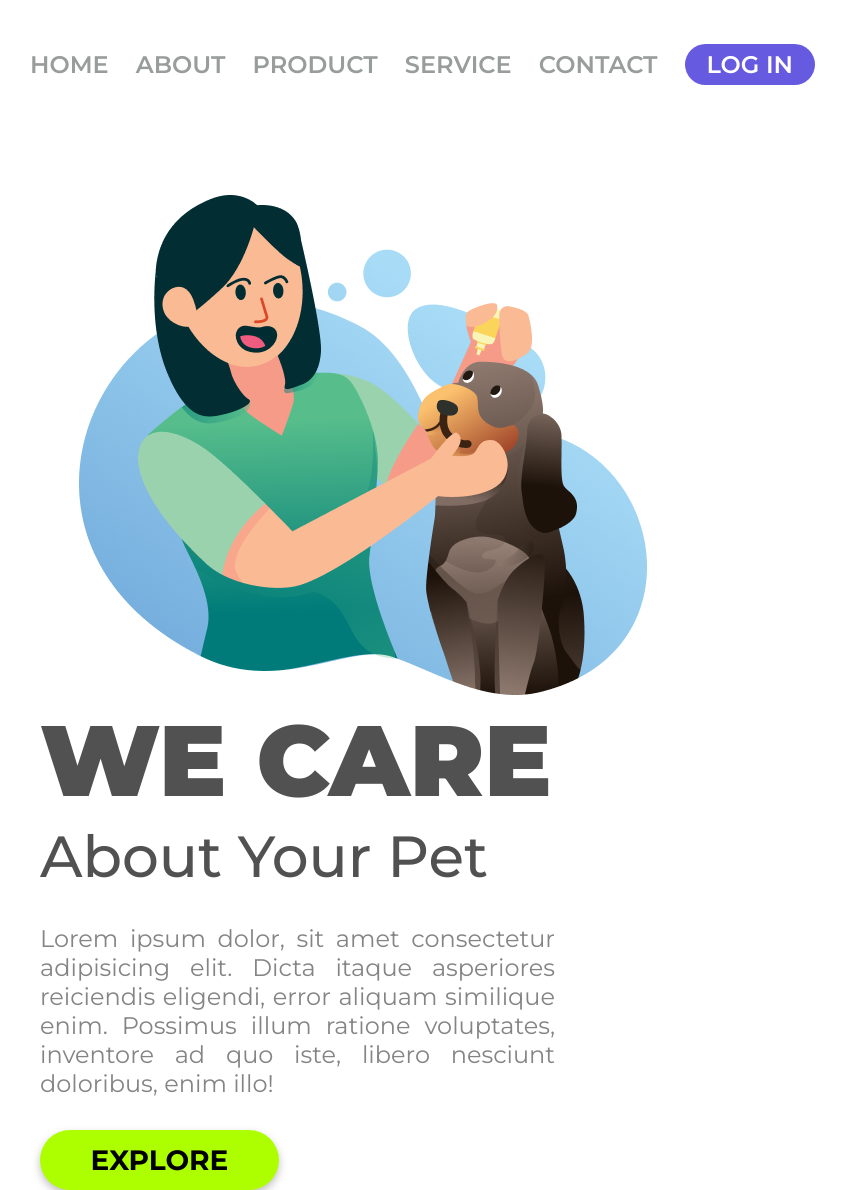
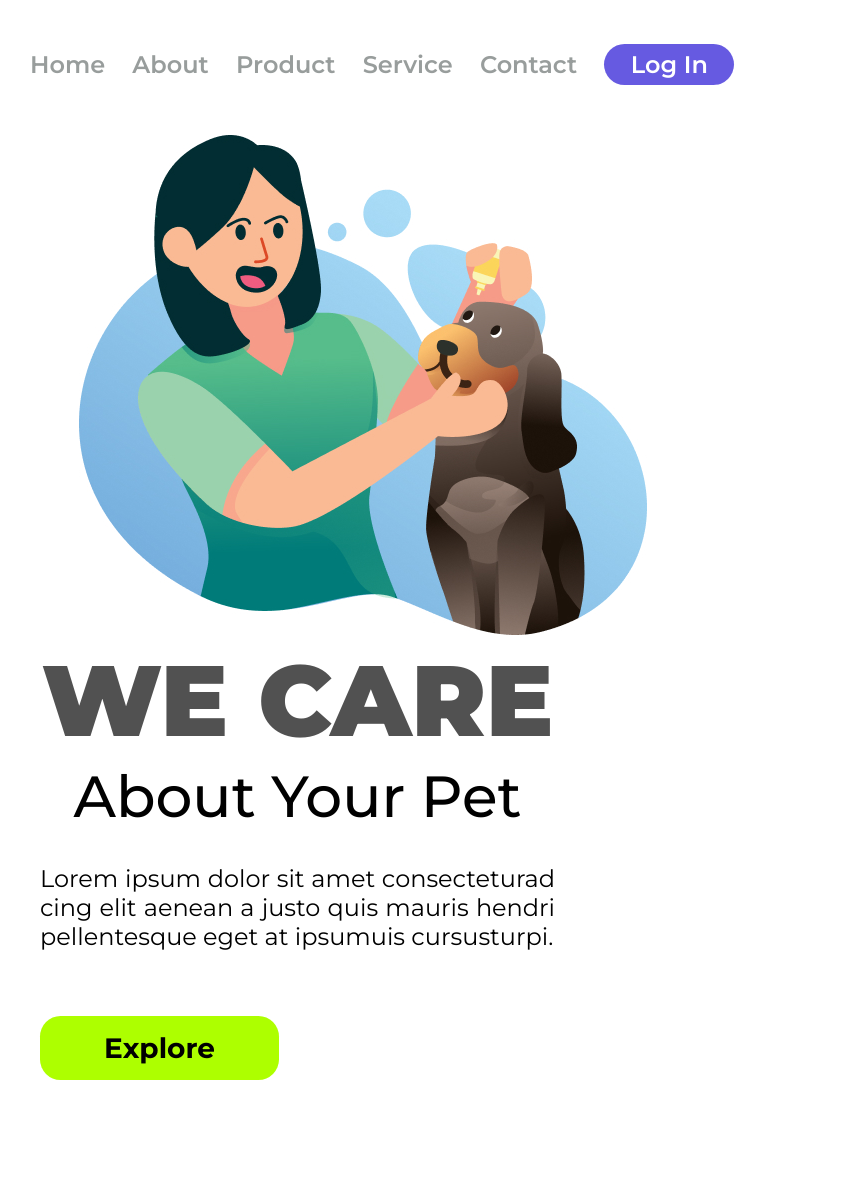
Before and after one commit to karimetauil/2-PROJETO-WE-CARE, a plain HTML site: page index.html in a window 1280 px wide. Shown: the whole page, without its empty margins (46-892 px from the left). After the commit the page ends 1080 px from the top, so only its background shows below. Drawn offline with Linux system fonts and the light colour scheme.

Commit message:
modificação projeto

```diff
--- a/index.html
+++ b/index.html
@@ -1,40 +1,39 @@
 <!DOCTYPE html>
     <html lang="pt-br">
+
         <head>
             <meta charset="UTF-8">
             <meta http-equiv="X-UA-Compatible" content="IE=edge">
             <meta name="viewport" content="width=device-width, initial-scale=1.0">
+            <link rel="stylesheet" href="./styles.css">
             <link rel="preconnect" href="https://fonts.googleapis.com">
             <link rel="preconnect" href="https://fonts.gstatic.com" crossorigin>
-            <link rel="stylesheet" href="./styles.css">
             <link href="https://fonts.googleapis.com/css2?family=Montserrat:wght@400;500;600;700;900&display=swap" rel="stylesheet">
             <title>We Care</title>
         </head>
 
+        <body>
 
-        <body>
             <header>
-                <a class="link-header">HOME</a>
-                <a class="link-header">ABOUT</a>
-                <a class="link-header">PRODUCT</a>
-                <a class="link-header">SERVICE</a>
-                <a class="link-header">CONTACT</a>
-                <button class="button-header">LOG IN</button>
+                <a class="link-header">Home</a>
+                <a class="link-header">About</a>
+                <a class="link-header">Product</a>
+                <a class="link-header">Service</a>
+                <a class="link-header">Contact</a>
+                <button class="button-header">Log In</button>
             </header>
 
             <main>
-
-                  <figure>
-                    <img src="./assets/we-care.png" alt="we-care-logo" class="logo-image">
-                  </figure>
+                <img src="./assets/we-care.jpg" alt="we-care-logo" class="logo-image">
 
                 <section>
                     <h1>WE CARE</h1>
                     <h2>About Your Pet</h2>
-                        <p>Lorem ipsum dolor, sit amet consectetur adipisicing elit.
-                          Dicta itaque asperiores reiciendis eligendi, error aliquam similique enim.
-                          Possimus illum ratione voluptates, inventore ad quo iste, libero nesciunt doloribus, enim illo!</p>
-                          <button class="button-main">EXPLORE</button>
+                    <p>Lorem ipsum dolor sit amet consecteturad
+                    cing elit aenean a justo quis mauris hendri
+                    pellentesque eget at ipsumuis cursusturpi.</p>
+                    <button class="button-main">Explore</button>
+
                 </section>
 
             </main>
--- a/styles.css
+++ b/styles.css
@@ -1,96 +1,82 @@
 * {
-    font-family: Montserrat, sans-serif;
+    font-family: 'Montserrat', sans-serif;
     margin: 0;
     padding: 0;
     box-sizing: border-box;
-  }
+}
 
+header{
+    margin: 44px 0 50px 76px;
+}
 
-  header {
-    margin: 44px 0 90px 76px;
-  }
+.logo-image {
+    width: 568px;
+    height: 500px;
+    margin-left: 125px;
+    display: inline-block;
+}
 
-
-  .link-header {
+.link-header{
     font-weight: 600;
     font-size: 24px;
     line-height: 29px;
     color: #989D9C;
     cursor: pointer;
     margin-right: 23px;
-  }
+}
 
-
-  .button-header {
+.button-header{
     background: #665AE1;
     border-radius: 20.5px;
+    height: 41px;
     width: 130px;
-    height: 41px;
     border: none;
+    font-size: 24px;
     font-weight: 600;
-    font-size: 24px;
     line-height: 29px;
+    color: #FFFFFF;
     cursor: pointer;
-    color: #FFFFFF;
-  }
+}
 
-  figure {
-    display: inline-block;
-    margin-top: 20px;
-  }
-
-  .logo-image {
-    width: 568px;
-    height: 500px;
-    margin-left: 125px;
-    display: inline-block;
-  }
-
-
-  section {
+section{
     display: inline-block;
     margin-left: 86px;
-  }
+}
 
+h1{
+    font-size: 100px;
+    font-weight: 900;
+    line-height: 122px;
+    text-align: center;
+    color: #515151;
+}
 
-  h1 {
-    font-weight: 900;
-    font-size: 100px;
-    line-height: 122px;
-    color: #515151;
-  }
+h2{
+    font-size: 58px;
+    font-weight: 500;
+    line-height: 71px;
+    text-align: center;
+}
 
-
-  h2 {
-    font-weight: 500;
-    font-size: 58px;
-    line-height: 71px;
-    color: #515151;
-  }
-
-
-  p {
+p{
+    font-size: 24px;
     font-weight: 400;
-    font-size: 24px;
     line-height: 29px;
-    color: #848484;
+    text-align: justify;
     width: 515px;
     margin-top: 32px;
-    margin-bottom: 32px;
-    text-align: justify;
-  }
+    margin-bottom: 65px;
+}
 
-
-  .button-main {
+.button-main{
     background: #ADFF00;
-    border-radius: 30px;
+    border-radius: 20.5px;
+    height: 64px;
     width: 239px;
-    height: 60px;
     border: none;
     cursor: pointer;
-    filter: drop-shadow(0px 4px 4px rgba(0, 0, 0, 0.25));
+    font-size: 28px;
     font-weight: 700;
-    font-size: 28px;
-    line-height: 34px;
-    color: #000000;
-  }
+    line-height: 40px;
+    text-align: center;
+}
```
Also changed, not shown: (Positive) Congratulation You get 40 point for your ride.png (added), assets/we-care.jpg (added). Lines whose indentation alone changed are shown as unchanged.
